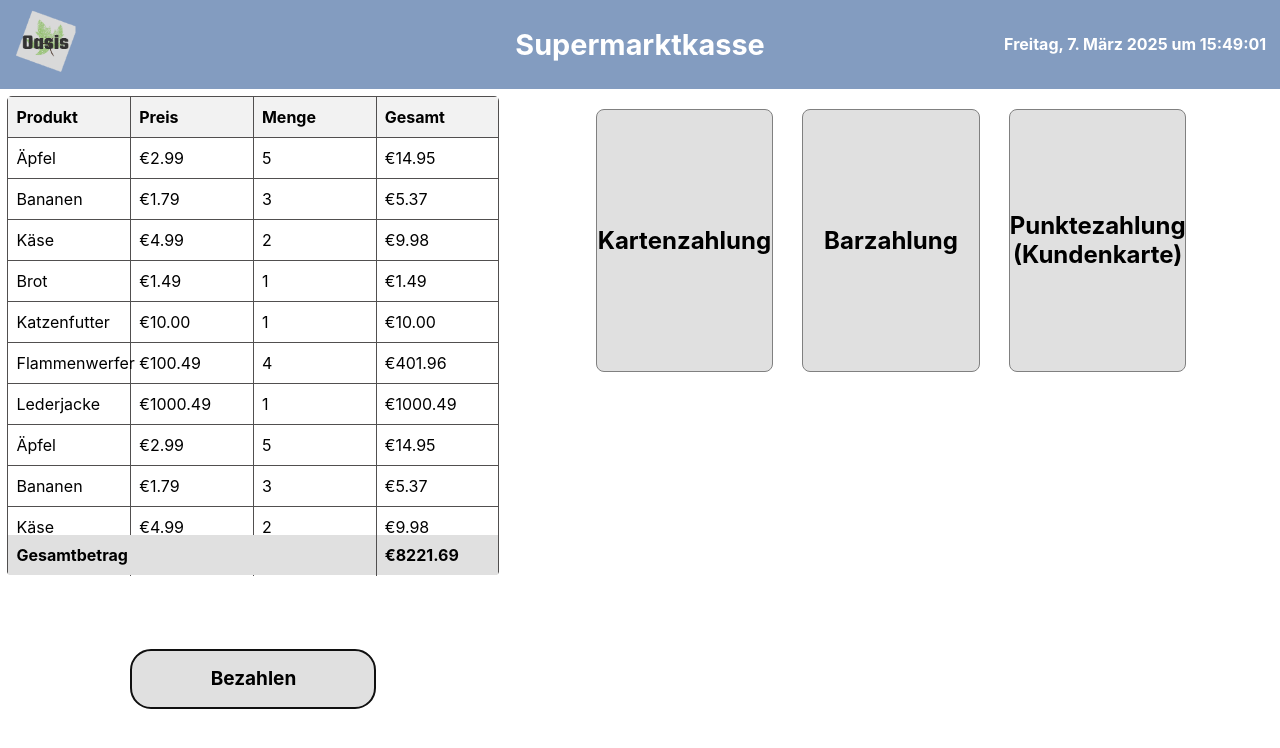
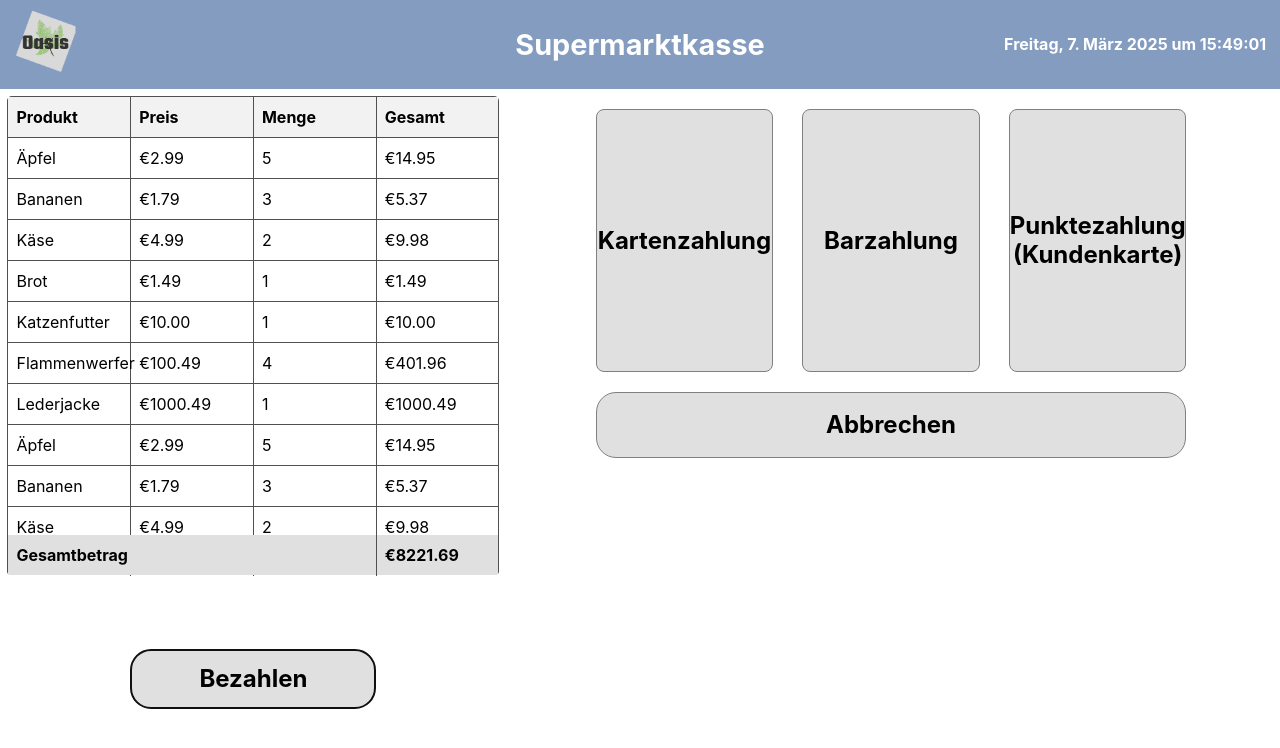
Before and after one commit to Vaaince/DHBW-Kasse-Gruppe-4-Frontend, a React (Vite) app: page / in a window 1280 px wide. Both pictures are taken after a click on the button "Bezahlen". Shown: the top 748 px of the page. Built offline with nearby package versions, Linux system fonts and the light colour scheme.

Commit message:
added new button and payment handlers

```diff
--- a/src/App.css
+++ b/src/App.css
@@ -136,7 +136,7 @@
   border-radius: 20px;
     border: 1px solid grey;
     background-color: #e0e0e0;
-    font-size: 19px;
+    font-size: x-large;
     font-weight: bold;
     padding: 12px 45px;
     cursor: pointer;
@@ -195,7 +195,7 @@
   align-items: center;
   justify-content: space-between;
   display: flex;
-  width: 80%;
+  width: 100%;
 }
 
 .karte {
@@ -208,6 +208,7 @@
   display: flex;
   align-items: center;
   justify-content: center;
+  color: black;
 }
 
 .karte:hover,.bar:hover,.punkte:hover {
@@ -226,6 +227,7 @@
   display: flex;
   align-items: center;
   justify-content: center;
+  color: black;
 }
 
 .punkte {
@@ -238,10 +240,12 @@
   display: flex;
   align-items: center;
   justify-content: center;
+  color: black;
 }
 
 .zahlungsArten {
   position: relative; /* Damit das Popup relativ zu den Buttons positioniert wird */
+  background-color: white;
 }
 
 .karteInfo {
@@ -277,3 +281,32 @@
   color: white;
   border-color: grey;
 }
+
+.zahlungsArten-wrapper {
+  display: flex;
+  flex-direction: column;
+  align-items: center;
+  width: 80%;
+  background-color: white;
+}
+
+.abbrechen {
+  margin-top: 20px;
+  padding: 12px 45px;
+  border-radius: 20px;
+  background-color: #e0e0e0;
+  border: 1px solid grey;
+  font-size: 19px;
+  font-weight: bold;
+  cursor: pointer;
+  width: 100%;
+  height: 10%;
+  color: black;
+  font-size: x-large;
+}
+
+.abbrechen:hover {
+  background-color: #839CC0;
+  border-color: grey;
+  color: white;
+}
--- a/src/pages/Home.tsx
+++ b/src/pages/Home.tsx
@@ -82,8 +82,8 @@ function Home() {
   const [zeigeButtons, setZeigeButtons] = useState(false);
 
   const handleKlick = () => {
-    setZeigeButtons(prev => !prev); // Toggle Sichtbarkeit
-
+    //setZeigeButtons(prev => !prev); // Toggle Sichtbarkeit
+    setZeigeButtons(true);
   };
 
   const [zeigeKartenInfo, setZeigeKartenInfo] = useState(false)
@@ -94,8 +94,20 @@ function Home() {
 
   const handleClosePopup = () => {
     setZeigeKartenInfo(false) // Schließe das Popup
+    setZeigePunkteInfo(false)
+    setZeigeBarInfo(false)
   }
 
+  const handleBarKlick = () => {
+    setZeigeBarInfo(true) // Zeige die Kartenzahlungsinformationen
+  }
+
+  const handlePunkteKlick = () => {
+    setZeigePunkteInfo(true) // Zeige die Kartenzahlungsinformationen
+  }
+
+  const [zeigeBarInfo, setZeigeBarInfo] = useState(false);
+  const [zeigePunkteInfo, setZeigePunkteInfo] = useState(false);
 
   return (
     <>
@@ -149,10 +161,14 @@ function Home() {
       </div>
       <div className='rechts'>
         {zeigeButtons && (
+
+      <div className='zahlungsArten-wrapper'>
+
        <div className='zahlungsArten'>
+
         <button className='karte'onClick={handleKarteKlick}>Kartenzahlung</button>
-        <button className='bar'>Barzahlung</button>
-        <button className='punkte'>Punktezahlung (Kundenkarte)</button>
+        <button className='bar' onClick={handleBarKlick}>Barzahlung</button>
+        <button className='punkte' onClick={handlePunkteKlick}>Punktezahlung (Kundenkarte)</button>
 
         {/* Das Popup wird nun über den Knöpfen angezeigt */}
         {zeigeKartenInfo && (
@@ -161,6 +177,10 @@ function Home() {
                     <button className='closePopup' onClick={handleClosePopup}>Schließen</button>
                   </div>
                 )}
+       </div>
+      {!zeigeKartenInfo && (
+       <button className='abbrechen' onClick={()=> setZeigeButtons(false)}>Abbrechen</button>
+      )}
        </div>
        )}
       </div>
```
Also changed, not shown: 1 other file (tests, documents, lock files or other folders).
